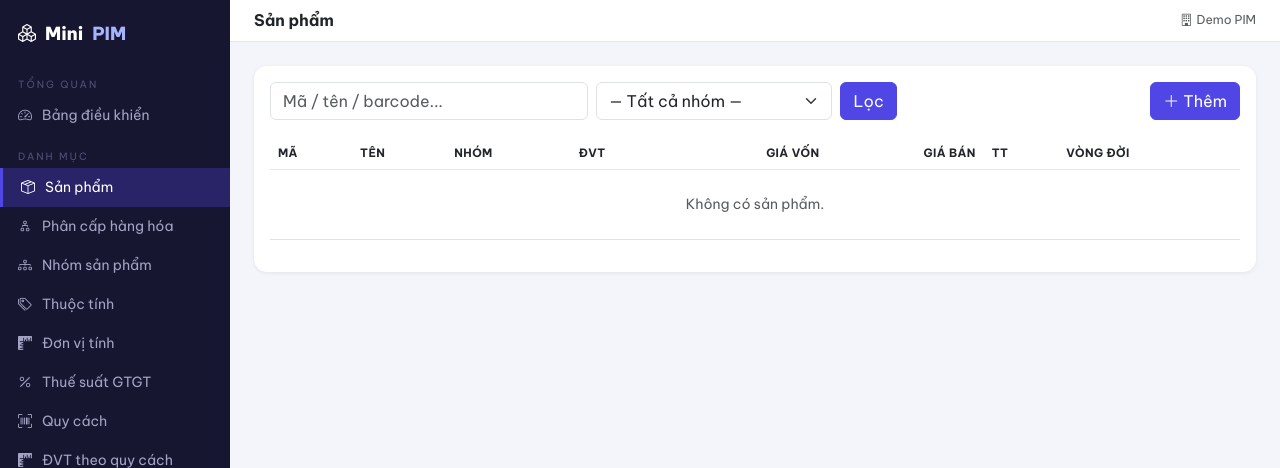
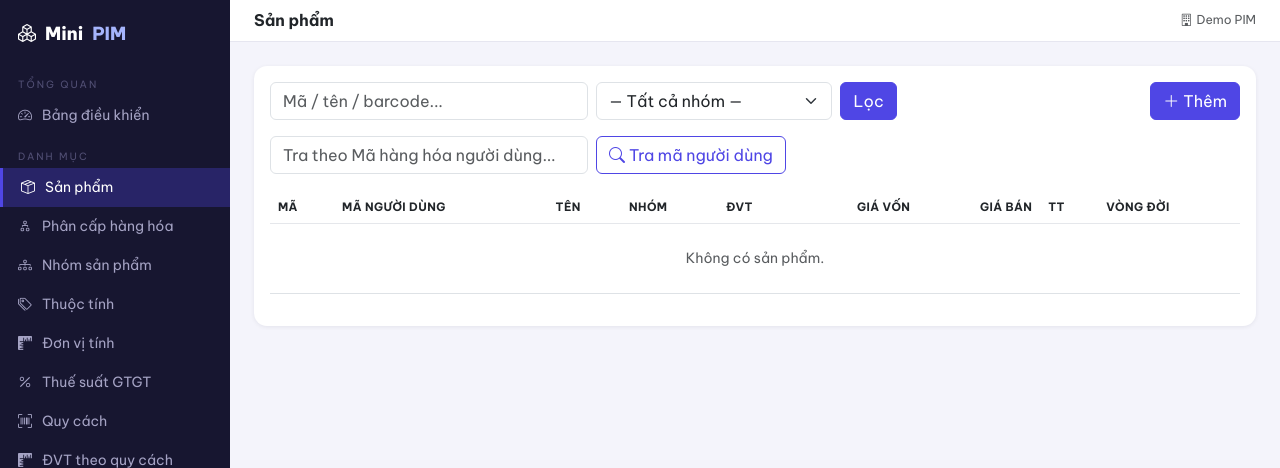
Before and after one commit to Tranletrungkien1705/MiniPIM, an ASP.NET Core app: page /Product?groupId=1 in a window 1280 px wide. Shown: the top 468 px of the page. Run offline with ASP.NET Core 8, Linux system fonts and the light colour scheme; data that the repository does not hold is empty; the project's own start-up code is not run, and a stand-in starts its controllers and pages; some libraries are stand-ins or nearby versions.

Commit message:
feat: port Ma hang hoa nguoi dung (ProductCodeUser) tu ProductCenter

```diff
--- a/Controllers/Controllers.cs
+++ b/Controllers/Controllers.cs
@@ -29,18 +29,22 @@ public class ProductController(IProductService svc) : Controller
     }
 
     [HttpPost, ValidateAntiForgeryToken]
-    public async Task<IActionResult> Save(int id, string code, string name, int? groupId, string uom, string? barcode,
+    public async Task<IActionResult> Save(int id, string code, string? codeUser, string name, int? groupId, string uom, string? barcode,
         decimal costPrice, decimal salePrice, string? description, ProductStatus status,
         ProductLevel level, decimal valConvert, decimal qtyMinSt, decimal qtyMaxSt, string? vatRateCode,
         bool flagSerial, bool flagLot, string? origin, string? quyCach, string? ssccTypeCode, string? gtin,
         string[]? attrName, string[]? attrValue, string[]? bomCode, string[]? bomName, decimal[]? bomQty, string[]? bomUom)
     {
         if (string.IsNullOrWhiteSpace(name)) { TempData["Error"] = "Cần tên sản phẩm."; return RedirectToAction(nameof(Edit), new { id = id > 0 ? id : (int?)null }); }
-        var p = new Product { Id = id, Code = code ?? "", Name = name.Trim(), GroupId = groupId, Uom = string.IsNullOrWhiteSpace(uom) ? "cái" : uom,
+        var p = new Product { Id = id, Code = code ?? "", CodeUser = string.IsNullOrWhiteSpace(codeUser) ? null : codeUser.Trim(),
+            Name = name.Trim(), GroupId = groupId, Uom = string.IsNullOrWhiteSpace(uom) ? "cái" : uom,
             Barcode = barcode, CostPrice = costPrice, SalePrice = salePrice, Description = description, Status = status,
             Level = level, ValConvert = valConvert <= 0 ? 1 : valConvert, QtyMinSt = qtyMinSt, QtyMaxSt = qtyMaxSt,
             VatRateCode = vatRateCode, FlagSerial = flagSerial, FlagLot = flagLot, Origin = origin, QuyCach = quyCach,
             SsccTypeCode = ssccTypeCode, Gtin = gtin };
+        // Mst_Product_CheckProductCodeUser: Mã Hàng hóa người dùng phải duy nhất trong tổ chức.
+        var codeUserErr = await svc.ValidateProductCodeUserAsync(p);
+        if (codeUserErr != null) { TempData["Error"] = codeUserErr; return RedirectToAction(nameof(Edit), new { id = id > 0 ? id : (int?)null }); }
         var attrs = new List<ProductAttribute>();
         for (int i = 0; attrName != null && i < attrName.Length; i++)
             attrs.Add(new ProductAttribute { Name = attrName[i], Value = i < (attrValue?.Length ?? 0) ? attrValue![i] : "" });
@@ -72,6 +76,18 @@ public class ProductController(IProductService svc) : Controller
         var err = await svc.MarkProductUsedAsync(id, dtimeUsed);
         if (err != null) TempData["Error"] = err; else TempData["Success"] = "Đã đánh dấu hàng hóa đã sử dụng.";
         return RedirectToAction(nameof(Edit), new { id });
+    }
+
+    /// <summary>
+    /// Nghiệp vụ ProductCenter (Mst_Product_CheckProductCodeUser): tra hàng hóa theo
+    /// Mã Hàng hóa người dùng (ProductCodeUser).
+    /// </summary>
+    public async Task<IActionResult> ByCodeUser(string codeUser)
+    {
+        if (string.IsNullOrWhiteSpace(codeUser)) { TempData["Error"] = "Cần nhập Mã Hàng hóa người dùng."; return RedirectToAction(nameof(Index)); }
+        var p = await svc.GetByCodeUserAsync(codeUser.Trim());
+        if (p == null) { TempData["Error"] = $"Không tìm thấy Mã Hàng hóa '{codeUser}'."; return RedirectToAction(nameof(Index)); }
+        return RedirectToAction(nameof(Edit), new { id = p.Id });
     }
 }
 
--- a/Data/AppDbContext.cs
+++ b/Data/AppDbContext.cs
@@ -42,6 +42,7 @@ public class AppDbContext : DbContext
         b.Entity<Product>(e =>
         {
             e.HasIndex(x => new { x.OrgId, x.Code }).IsUnique();
+            e.HasIndex(x => new { x.OrgId, x.CodeUser }).IsUnique();
             e.Property(x => x.CostPrice).HasPrecision(18, 2);
             e.Property(x => x.SalePrice).HasPrecision(18, 2);
             e.Property(x => x.ValConvert).HasPrecision(18, 3);
--- a/Models/Entities.cs
+++ b/Models/Entities.cs
@@ -170,7 +170,8 @@ public class Product : IOrgOwned
 {
     public int Id { get; set; }
     public Guid OrgId { get; set; }
-    public string Code { get; set; } = "";        // SKU
+    public string Code { get; set; } = "";        // SKU (ProductCode — mã hệ thống)
+    public string? CodeUser { get; set; }           // ProductCodeUser — mã hàng hóa người dùng nhập (duy nhất trong tổ chức)
     public string Name { get; set; } = "";
     public int? GroupId { get; set; }
     public string Uom { get; set; } = "cái";       // đơn vị tính
--- a/Views/Product/Edit.cshtml
+++ b/Views/Product/Edit.cshtml
@@ -12,7 +12,8 @@
             <h6 class="fw-bold mb-3">Thông tin sản phẩm</h6>
             <div class="row g-3">
                 <div class="col-md-4"><label class="form-label small text-muted">Mã SKU</label><input name="code" value="@Model.Code" class="form-control" placeholder="tự sinh" /></div>
-                <div class="col-md-8"><label class="form-label small text-muted">Tên *</label><input name="name" value="@Model.Name" class="form-control" required /></div>
+                <div class="col-md-4"><label class="form-label small text-muted">Mã hàng hóa người dùng</label><input name="codeUser" value="@Model.CodeUser" class="form-control" placeholder="duy nhất trong tổ chức" /></div>
+                <div class="col-md-4"><label class="form-label small text-muted">Tên *</label><input name="name" value="@Model.Name" class="form-control" required /></div>
                 <div class="col-md-5"><label class="form-label small text-muted">Nhóm</label>
                     <select name="groupId" class="form-select"><option value="">—</option>
                         @foreach (var g in groups) { <option value="@g.Id" selected="@(Model.GroupId==g.Id)">@g.Name</option> }
--- a/Views/Product/Index.cshtml
+++ b/Views/Product/Index.cshtml
@@ -10,19 +10,23 @@
         <div class="col-auto"><button class="btn btn-primary">Lọc</button></div>
         <div class="col-auto ms-auto"><a href="/Product/Edit" class="btn btn-primary"><i class="bi bi-plus-lg me-1"></i>Thêm</a></div>
     </form>
+    <form method="get" action="/Product/ByCodeUser" class="row g-2 mb-3">
+        <div class="col-md-4"><input name="codeUser" class="form-control" placeholder="Tra theo Mã hàng hóa người dùng..." /></div>
+        <div class="col-auto"><button class="btn btn-outline-primary"><i class="bi bi-search me-1"></i>Tra mã người dùng</button></div>
+    </form>
     <table class="table table-hover align-middle">
-        <thead><tr><th>Mã</th><th>Tên</th><th>Nhóm</th><th>ĐVT</th><th class="text-end">Giá vốn</th><th class="text-end">Giá bán</th><th>TT</th><th>Vòng đời</th></tr></thead>
+        <thead><tr><th>Mã</th><th>Mã người dùng</th><th>Tên</th><th>Nhóm</th><th>ĐVT</th><th class="text-end">Giá vốn</th><th class="text-end">Giá bán</th><th>TT</th><th>Vòng đời</th></tr></thead>
         <tbody>
         @foreach (var p in Model)
         {
             <tr style="cursor:pointer" onclick="location.href='/Product/Edit/@p.Id'">
-                <td class="fw-semibold">@p.Code</td><td>@p.Name</td><td class="small text-muted">@(p.Group?.Name ?? "—")</td>
+                <td class="fw-semibold">@p.Code</td><td class="small text-muted">@(p.CodeUser ?? "—")</td><td>@p.Name</td><td class="small text-muted">@(p.Group?.Name ?? "—")</td>
                 <td>@p.Uom</td><td class="text-end">@p.CostPrice.ToString("N0")</td><td class="text-end">@p.SalePrice.ToString("N0")</td>
                 <td>@if (p.Status == ProductStatus.Active) { <span class="badge bg-success">Bán</span> } else { <span class="badge bg-secondary">Ngừng</span> }</td>
                 <td>@if (p.DTimeUsed.HasValue) { <span class="badge bg-warning text-dark" title="@p.DTimeUsed.Value.ToString("yyyy-MM-dd")">Đã dùng</span> } else { <span class="badge bg-light text-muted">Mới</span> }</td>
             </tr>
         }
-        @if (Model.Count == 0) { <tr><td colspan="8" class="text-center text-muted py-4">Không có sản phẩm.</td></tr> }
+        @if (Model.Count == 0) { <tr><td colspan="9" class="text-center text-muted py-4">Không có sản phẩm.</td></tr> }
         </tbody>
     </table>
 </div></div>
```
Also changed, not shown: Data/Seeder.cs (+5 -3 lines), Program.cs (+7 -1 lines), Services/ProductService.cs (+32 -0 lines).
